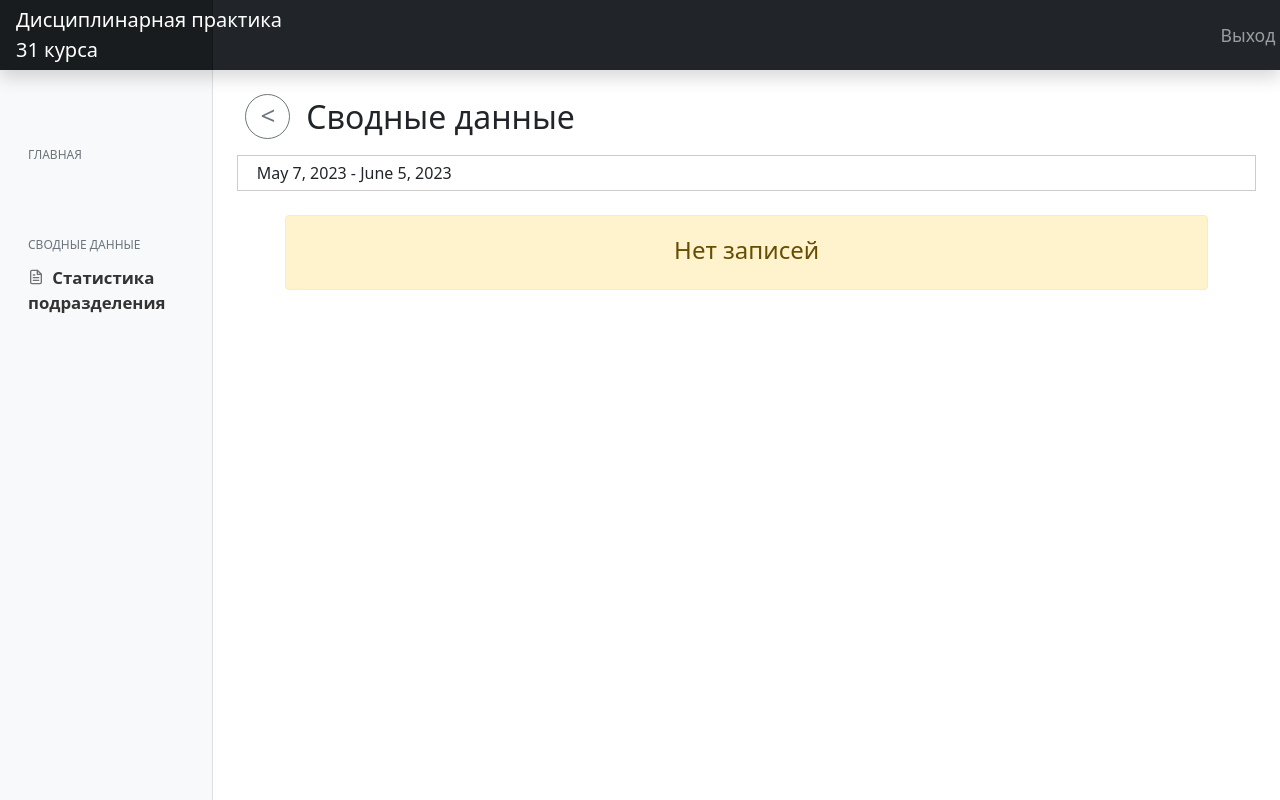
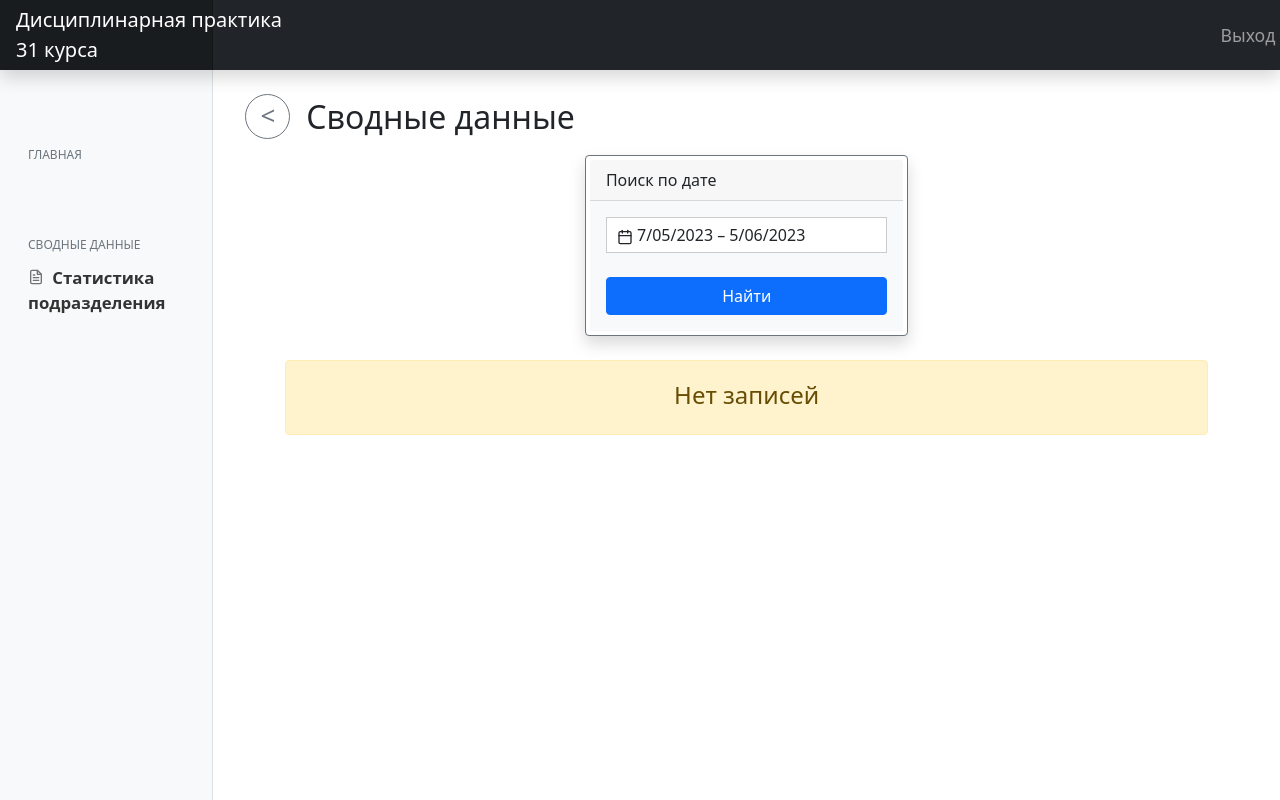
Before and after one commit to KrayMakso68/disciplinary_practice_31_courses, a Django app: page /statistica/ in a window 1280 px wide. Run offline with Django 4.2, Linux system fonts and the light colour scheme; some libraries are stand-ins or nearby versions.

Commit message:
add calendar in statistica.html

```diff
--- a/main/templates/main/statistica.html
+++ b/main/templates/main/statistica.html
@@ -12,11 +12,25 @@
 {% block content %}
     <h2 class="mt-4 ms-2"><a onclick="history.back();"><button class="btn btn-outline-secondary btn-circle btn-sm mb-2 me-3"><</button></a>Сводные данные</h2>
 
-    <div id="reportrange"
-         style="background: #fff; cursor: pointer; padding: 5px 10px; border: 1px solid #ccc; width: 100%">
-        <i class="fa fa-calendar"></i>&nbsp;
-        <span></span> <i class="fa fa-caret-down"></i>
+    <div class="row justify-content-center">
+        <div class="col-4">
+            <div class="card border-secondary p-1 shadow">
+                <div class="card-header">Поиск по дате</div>
+                <div class="card-body text-dark bg-light">
+                    <div class="d-grid gap-2 col-12 mx-auto">
+                        <div id="reportrange"
+                             style="background: #fff; cursor: pointer; padding: 5px 10px; border: 1px solid #ccc; width: 100%">
+                            <span data-feather="calendar" style="margin-bottom: 0.5%;"></span>
+                            <span></span> <i class="fa fa-caret-down"></i>
+                        </div>
+                        <button type="button" class="btn btn-primary mt-3">Найти</button>
+                    </div>
+
+                </div>
+            </div>
+        </div>
     </div>
+
 
 
     {% if user_notes %}
@@ -61,7 +75,7 @@
             var end = moment();
 
             function cb(start, end) {
-                $('#reportrange span').html(start.format('MMMM D, YYYY') + ' - ' + end.format('MMMM D, YYYY'));
+                $('#reportrange span').html(start.format('D/MM/Y') + ' \u2013 ' + end.format('D/MM/Y'));
             }
 
             $('#reportrange').daterangepicker({
```
